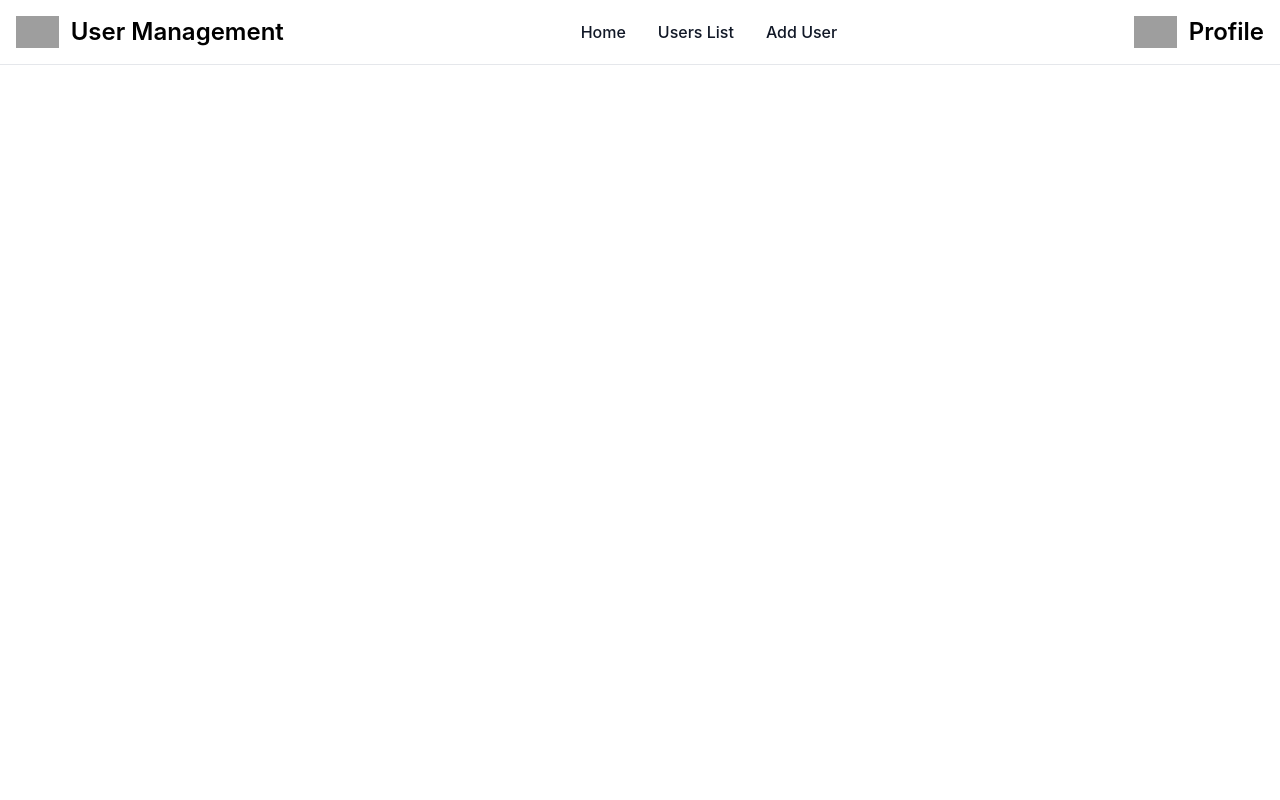
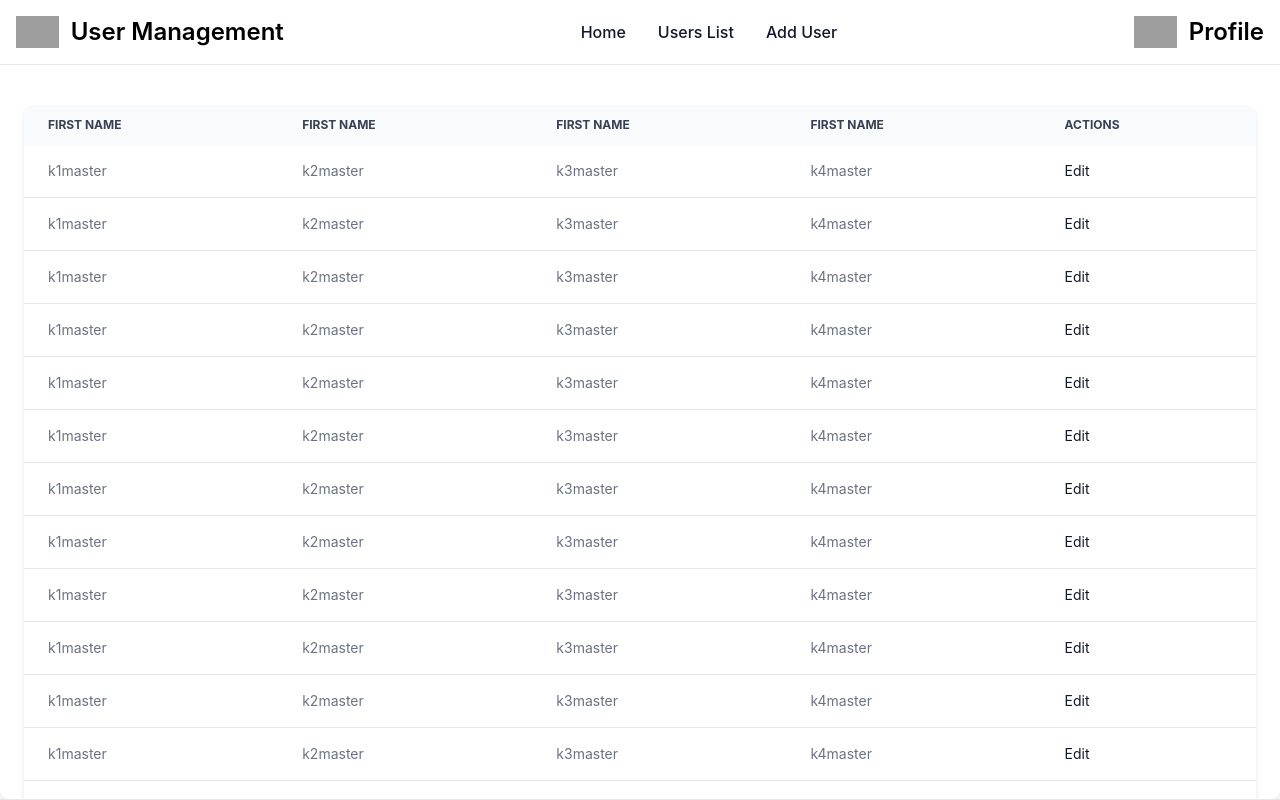
Before and after one commit to saikumargurugu/frontend_users, a React (Create React App) app: page / in a window 1280 px wide. Built offline with nearby package versions, Linux system fonts and the light colour scheme; grey boxes are pictures that could not be loaded.

Commit message:
types and routing

```diff
--- a/src/App.tsx
+++ b/src/App.tsx
@@ -16,9 +16,12 @@ import Routers from './router/routers';
 function App() {
   return (
     <React.StrictMode>
+      <div className='h-full'>
+
     <BrowserRouter>
     <Routers />
   </BrowserRouter>
+      </div>
   </React.StrictMode>
   );
 }
--- a/src/Navigation/navBar.tsx
+++ b/src/Navigation/navBar.tsx
@@ -1,11 +1,13 @@
 import React from "react";
+import { navRoutes } from './routes'
+import { Link } from "react-router-dom";
 
 const NavBar=() => {
   return (
     <div>
-      <nav className="bg-white dark:bg-gray-900 fixed w-full z-20 top-0 left-0 border-b border-gray-200 dark:border-gray-600">
+      <nav className="bg-white dark:bg-gray-900 mb-4 w-full  top-0 left-0 border-b border-gray-200 dark:border-gray-600">
         <div className="max-w-screen-xl flex flex-wrap items-center justify-between mx-auto p-4">
-          <a href="/users" className="flex items-center">
+          <div className="flex ">
             <img
               src="https://cdn2.iconfinder.com/data/icons/user-23/512/User_Group.png"
               className="h-8 mr-3"
@@ -14,8 +16,8 @@ const NavBar=() => {
             <span className="self-center text-2xl font-semibold whitespace-nowrap dark:text-white">
               User Management
             </span>
-          </a>
-          <div className="flex md:order-2">
+          </div>
+          <div className="flex  md:order-2 cursor-pointer">
           <img
               src="https://cdn-icons-png.flaticon.com/512/3135/3135715.png"
               className="h-8 mr-3"
@@ -30,34 +32,16 @@ const NavBar=() => {
             id="navbar-sticky"
           >
             <ul className="flex flex-col p-4 md:p-0 mt-4 font-medium border border-gray-100 rounded-lg bg-gray-50 md:flex-row md:space-x-8 md:mt-0 md:border-0 md:bg-white dark:bg-gray-800 md:dark:bg-gray-900 dark:border-gray-700">
-              <li>
-                <a
-                  href="/"
+              {navRoutes.map(route=>(<li>
+                <Link
+                  to={route.path}
                   className="block py-2 pl-3 pr-4 text-gray-900 rounded hover:bg-gray-100 md:hover:bg-transparent md:hover:text-blue-700 md:p-0 md:dark:hover:text-blue-500 dark:text-white dark:hover:bg-gray-700 dark:hover:text-white md:dark:hover:bg-transparent dark:border-gray-700"
                   aria-current="page"
                 >
-                  Home
-                </a>
-              </li>
-              <li>
-                <a
-                  href="/users/"
-                  className="block py-2 pl-3 pr-4 text-gray-900 rounded hover:bg-gray-100 md:hover:bg-transparent md:hover:text-blue-700 md:p-0 md:dark:hover:text-blue-500 dark:text-white dark:hover:bg-gray-700 dark:hover:text-white md:dark:hover:bg-transparent dark:border-gray-700"
-                  aria-current="page"
-                >
-                  Users List
-                </a>
-              </li>
-              <li>
-                <a
-                  href="/users/create"
-                  className="block py-2 pl-3 pr-4 text-gray-900 rounded hover:bg-gray-100 md:hover:bg-transparent md:hover:text-blue-700 md:p-0 md:dark:hover:text-blue-500 dark:text-white dark:hover:bg-gray-700 dark:hover:text-white md:dark:hover:bg-transparent dark:border-gray-700"
-                  aria-current="page"
-                >
-                  Add User
-                </a>
-              </li>
-            </ul>
+                  {route.lable}
+                </Link>
+              </li>))}
+               </ul>
           </div>
         </div>
       </nav>
--- /dev/null
+++ b/src/Navigation/routes.tsx
@@ -0,0 +1,23 @@
+import React from "react";
+import { UserList, UserCreate } from "../users";
+
+
+
+export const navRoutes = [
+  {
+    path: "/",
+    lable: "Home",
+    component: <UserList/>
+  },
+  {
+    path: "/users/",
+    lable: "Users List",
+    component: <UserList/>
+
+  },
+  {
+    path: "/users/create",
+    lable: "Add User",
+    component: <UserCreate/>
+  },
+];
--- /dev/null
+++ b/src/globals/types.ts
@@ -0,0 +1,10 @@
+import React from "react"
+type NavItemType={
+ path: String,
+ lable:String,
+ component: React.Component
+
+}
+
+
+export type {NavItemType}
--- a/src/router/routers.tsx
+++ b/src/router/routers.tsx
@@ -1,19 +1,19 @@
 import React from 'react'
-import { Route, Routes, Link } from "react-router-dom";
-import { UserList } from '../users';
-import UserCreate from '../users/userCreate';
+import { Route, Routes } from "react-router-dom";
 import NavBar from '../Navigation/navBar';
+import { navRoutes } from '../Navigation/routes';
+
 function Routers() {
 
   return (
-    <>
+    <div className="flex flex-col h-screen overflow-y-auto bg-white border-b dark:bg-gray-900">
     <NavBar />
       <Routes>
-        <Route path="/" element={<> </>}/>
-        <Route path="users" element={<UserList />}/>
-        <Route path="users/create" element={<UserCreate />}/>
-    </Routes>
-    </>
+          {navRoutes.map((navItem:any)=>(
+          <Route path={navItem.path} element={navItem.component}/>
+          ))}
+      </Routes>
+    </div>
 
   )
 }
--- /dev/null
+++ b/src/users/table/table.tsx
@@ -0,0 +1,63 @@
+import React from "react";
+import { Link } from "react-router-dom";
+
+type heading = {
+  key: string;
+  label: string;
+};
+type tableHeaders = Array<heading>;
+type item = {
+  id:number
+}
+type data = Array<item>;
+type ListProps = {
+  tableHeaders: tableHeaders;
+  data: data;
+};
+
+
+const UserListTable = (props: ListProps) => {
+  const { tableHeaders, data } = props;
+  const getValues = (key: string, data: Record<string, any>) => data[key];
+
+  return (
+    <div className="overflow-x-auto m-6 shadow-md overflow-y-auto sm:rounded-lg">
+      <table className="w-full text-sm text-left text-gray-500 dark:text-gray-400">
+        <thead className="text-xs text-gray-700 uppercase bg-gray-50 dark:bg-gray-700 dark:text-gray-400">
+          <tr>
+            {tableHeaders.map((heading: heading) => (
+              <th scope="col" className="px-6 py-3">
+                {heading.label}
+              </th>
+            ))}
+            <th scope="col" className="px-6 py-3">
+              Actions
+            </th>
+          </tr>
+        </thead>
+        <tbody>
+          {data.map((item: item) => (
+            <tr className="bg-white border-b dark:bg-gray-900 dark:border-gray-700">
+              {tableHeaders.map((heading: heading) => (
+                <td className="px-6 py-4">
+                  {heading.key}
+                  {getValues(heading.key, item)}
+                </td>
+              ))}
+              <td className="px-6 py-4">
+               <Link
+                  to={"users/edit/"+item.id}
+                  className="block py-2 pl-3 pr-4 text-gray-900 rounded hover:bg-gray-100 md:hover:bg-transparent md:hover:text-blue-700 md:p-0 md:dark:hover:text-blue-500 dark:text-white dark:hover:bg-gray-700 dark:hover:text-white md:dark:hover:bg-transparent dark:border-gray-700"
+                >
+                  Edit
+                </Link>
+                </td>
+            </tr>
+          ))}
+        </tbody>
+      </table>
+    </div>
+  );
+};
+
+export default UserListTable;
--- a/src/users/userList.jsx
+++ b/src/users/userList.jsx
@@ -1,10 +1,131 @@
-import React from 'react'
+import React from "react";
+import UserListTable from "./table/table";
+
+const headers =[
+  {
+    key: "k1",
+    label: "First Name"
+  },
+  {
+    key: "k2",
+    label: "First Name"
+  },
+  {
+    key: "k3",
+    label: "First Name"
+  },
+  {
+    key: "k4",
+    label: "First Name"
+  }
+]
+const data =[
+  {
+    "id":1,
+    "k1": "master",
+    "k2": "master",
+    "k3": "master",
+    "k4": "master",
+  },  {
+    "id":2,
+    "k1": "master",
+    "k2": "master",
+    "k3": "master",
+    "k4": "master",
+  },
+  {
+    "id":3,
+    "k1": "master",
+    "k2": "master",
+    "k3": "master",
+    "k4": "master",
+  },  {
+    "id":4,
+    "k1": "master",
+    "k2": "master",
+    "k3": "master",
+    "k4": "master",
+  },  {
+    "id":5,
+    "k1": "master",
+    "k2": "master",
+    "k3": "master",
+    "k4": "master",
+  },  {
+    "id":6,
+    "k1": "master",
+    "k2": "master",
+    "k3": "master",
+    "k4": "master",
+  },  {
+    "id":7,
+    "k1": "master",
+    "k2": "master",
+    "k3": "master",
+    "k4": "master",
+  },  {
+    "id":8,
+    "k1": "master",
+    "k2": "master",
+    "k3": "master",
+    "k4": "master",
+  },  {
+    "id":9,
+    "k1": "master",
+    "k2": "master",
+    "k3": "master",
+    "k4": "master",
+  },  {
+    "id":10,
+    "k1": "master",
+    "k2": "master",
+    "k3": "master",
+    "k4": "master",
+  },  {
+    "id":11,
+    "k1": "master",
+    "k2": "master",
+    "k3": "master",
+    "k4": "master",
+  },  {
+    "id":12,
+    "k1": "master",
+    "k2": "master",
+    "k3": "master",
+    "k4": "master",
+  },  {
+    "id":13,
+    "k1": "master",
+    "k2": "master",
+    "k3": "master",
+    "k4": "master",
+  },  {
+    "id":14,
+    "k1": "master",
+    "k2": "master",
+    "k3": "master",
+    "k4": "master",
+  },  {
+    "id":15,
+    "k1": "master",
+    "k2": "master",
+    "k3": "master",
+    "k4": "master",
+  },  {
+    "id":16,
+    "k1": "master",
+    "k2": "master",
+    "k3": "master",
+    "k4": "master",
+  }
+]
+
 function UserList() {
   return (
-    <div>
-      <p>user List</p>
+    <div class="relative overflow-x-auto shadow-md sm:rounded-lg">
+      <UserListTable tableHeaders={headers} data= {data} />
     </div>
-  )
+  );
 }
 
-export default UserList
+export default UserList;
```
